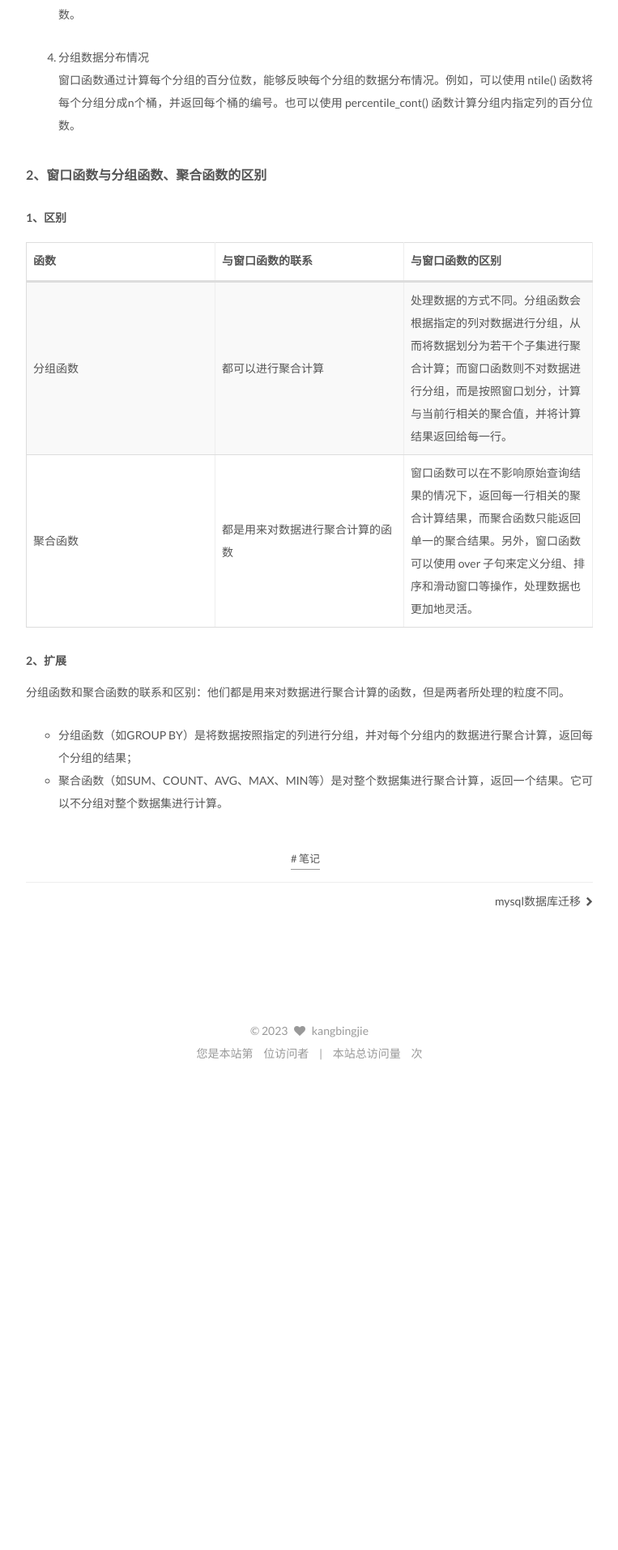
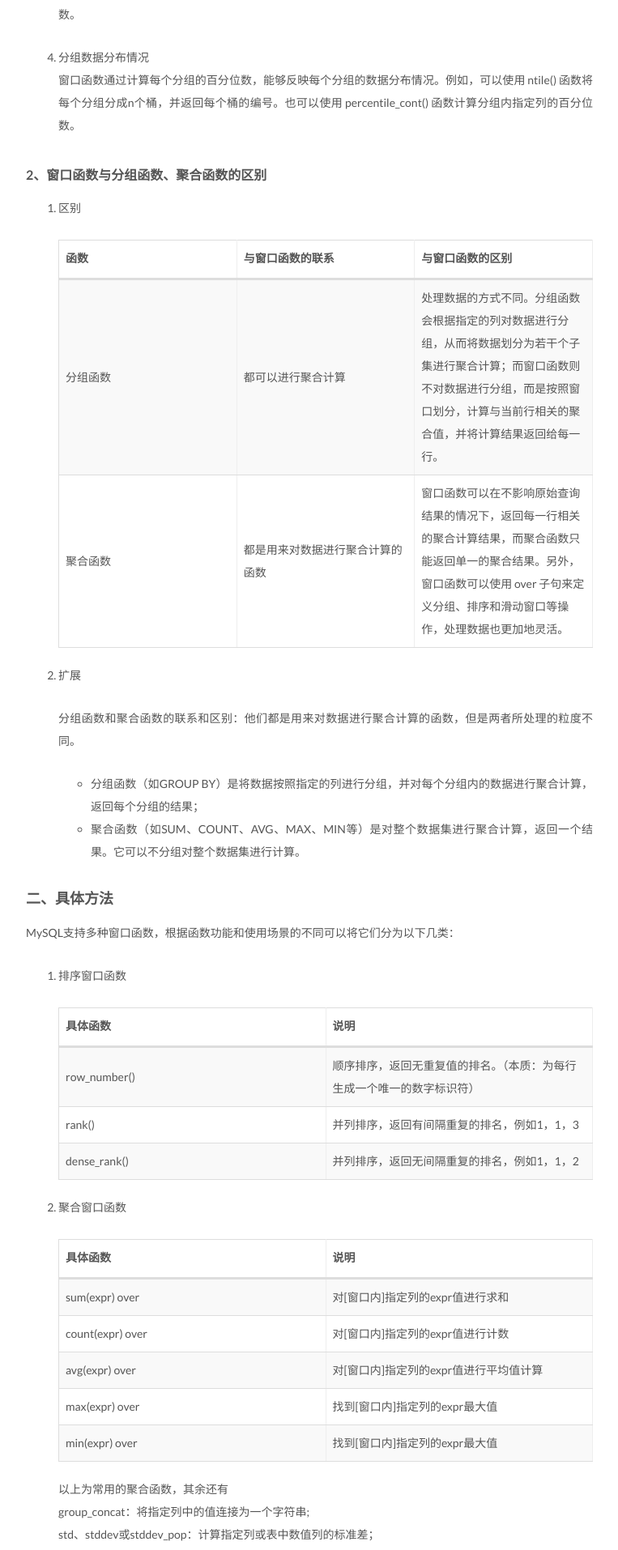
Before and after one commit to bingjiekang/bingjiekang.github.io, a Jekyll site: the page built from _posts/2023-05-18-mysql8.0版本及以上，滑动窗口的使用.md, in a window 1280 px wide. Shown: the part 1278-3192 px from the top of the page at 81% size, without its empty margins (258-1021 px from the left). Built offline with Jekyll 4.4.1, drawn with Linux system fonts in a browser that asks for light colours; comment, search, counter and statistics services are not loaded; before the commit the page ends 2613 px from its top, so only the background shows below that; some of the changed text lies outside the part shown.

Commit message:
Update 2023-05-18-mysql8.0版本及以上，滑动窗口的使用.md

```diff
--- a/_posts/2023-05-18-mysql8.0版本及以上，滑动窗口的使用.md
+++ b/_posts/2023-05-18-mysql8.0版本及以上，滑动窗口的使用.md
@@ -40,16 +40,62 @@ MySQL 8.0 版本中可以使用窗口函数，它很像分组函数却又区别
 
 #### 2、窗口函数与分组函数、聚合函数的区别
 
-##### 1、区别
+1. 区别
 
-函数 | 与窗口函数的联系 | 与窗口函数的区别
-----|------|----
-分组函数 | 都可以进行聚合计算 | 处理数据的方式不同。分组函数会根据指定的列对数据进行分组，从而将数据划分为若干个子集进行聚合计算；而窗口函数则不对数据进行分组，而是按照窗口划分，计算与当前行相关的聚合值，并将计算结果返回给每一行。
-聚合函数 | 都是用来对数据进行聚合计算的函数 | 窗口函数可以在不影响原始查询结果的情况下，返回每一行相关的聚合计算结果，而聚合函数只能返回单一的聚合结果。另外，窗口函数可以使用 over 子句来定义分组、排序和滑动窗口等操作，处理数据也更加地灵活。
+	函数 | 与窗口函数的联系 | 与窗口函数的区别
+	----|------|----
+	分组函数 | 都可以进行聚合计算 | 处理数据的方式不同。分组函数会根据指定的列对数据进行分组，从而将数据划分为若干个子集进行聚合计算；而窗口函数则不对数据进行分组，而是按照窗口划分，计算与当前行相关的聚合值，并将计算结果返回给每一行。
+	聚合函数 | 都是用来对数据进行聚合计算的函数 | 窗口函数可以在不影响原始查询结果的情况下，返回每一行相关的聚合计算结果，而聚合函数只能返回单一的聚合结果。另外，窗口函数可以使用 over 子句来定义分组、排序和滑动窗口等操作，处理数据也更加地灵活。
 
-##### 2、扩展
+2. 扩展
 
-分组函数和聚合函数的联系和区别：他们都是用来对数据进行聚合计算的函数，但是两者所处理的粒度不同。
+	分组函数和聚合函数的联系和区别：他们都是用来对数据进行聚合计算的函数，但是两者所处理的粒度不同。
 
-+ 分组函数（如GROUP BY）是将数据按照指定的列进行分组，并对每个分组内的数据进行聚合计算，返回每个分组的结果；
-+ 聚合函数（如SUM、COUNT、AVG、MAX、MIN等）是对整个数据集进行聚合计算，返回一个结果。它可以不分组对整个数据集进行计算。
+	+ 分组函数（如GROUP BY）是将数据按照指定的列进行分组，并对每个分组内的数据进行聚合计算，返回每个分组的结果；
+	+ 聚合函数（如SUM、COUNT、AVG、MAX、MIN等）是对整个数据集进行聚合计算，返回一个结果。它可以不分组对整个数据集进行计算。
+
+### 二、具体方法
+
+MySQL支持多种窗口函数，根据函数功能和使用场景的不同可以将它们分为以下几类：
+
+1. 排序窗口函数
+
+	具体函数 | 说明
+	----|----
+	row_number() | 顺序排序，返回无重复值的排名。（本质：为每行生成一个唯一的数字标识符）
+	rank() | 并列排序，返回有间隔重复的排名，例如1，1，3
+	dense_rank()	 | 并列排序，返回无间隔重复的排名，例如1，1，2
+
+2. 聚合窗口函数
+
+	具体函数 | 说明
+	----|----
+	sum(expr) over | 对[窗口内]指定列的expr值进行求和
+	count(expr) over | 对[窗口内]指定列的expr值进行计数
+	avg(expr) over | 对[窗口内]指定列的expr值进行平均值计算
+	max(expr) over | 找到[窗口内]指定列的expr最大值
+	min(expr) over | 找到[窗口内]指定列的expr最大值
+
+	以上为常用的聚合函数，其余还有
+	group_concat：将指定列中的值连接为一个字符串;
+	std、stddev或stddev_pop：计算指定列或表中数值列的标准差；
+	var、var_pop或var_samp：计算指定列或表中数值列的方差等。
+
+3. 滑动窗口函数
+
+	分类 | 具体函数或语法 | 说明
+	----|------|----
+	固定取值函数 | first_value(expr) | 返回[窗口内]指定列中第一行的expr值
+	固定取值函数 | last_value(expr) | 返回[窗口内]指定列中当前行的expr值
+	固定取值函数 | nth_value(expr,n) | 返回[窗口内]指定列中第n行的expr值
+	滑动取值函数 | lag(expr,n)	| 返回[窗口内]指定列中当前行向前第n行的expr值，不写n,默认n为1
+	滑动取值函数 | lead(expr,n) | 返回[窗口内]指定列中当前行向后第n行的expr值，不写n,默认n为1
+	滑动窗口聚合 | rows between frame_start and frame_en | 返回[窗口内]当前行的前几行或后几行的窗口计算值。例和聚合函数一起使用得到移动平均、累计求和等。
+
+4. 分布窗口函数
+
+	分类 | 具体函数或语法 | 说明
+	----|------|----
+	百分比函数 | percent_rank() | 返回[窗口内]百分比排名值
+	百分比函数 | cume_dist() | 返回[窗口内]累计分布值
+	默认分组 | ntile(n) | 将行分成n个桶，并返回每个桶的编号
```
